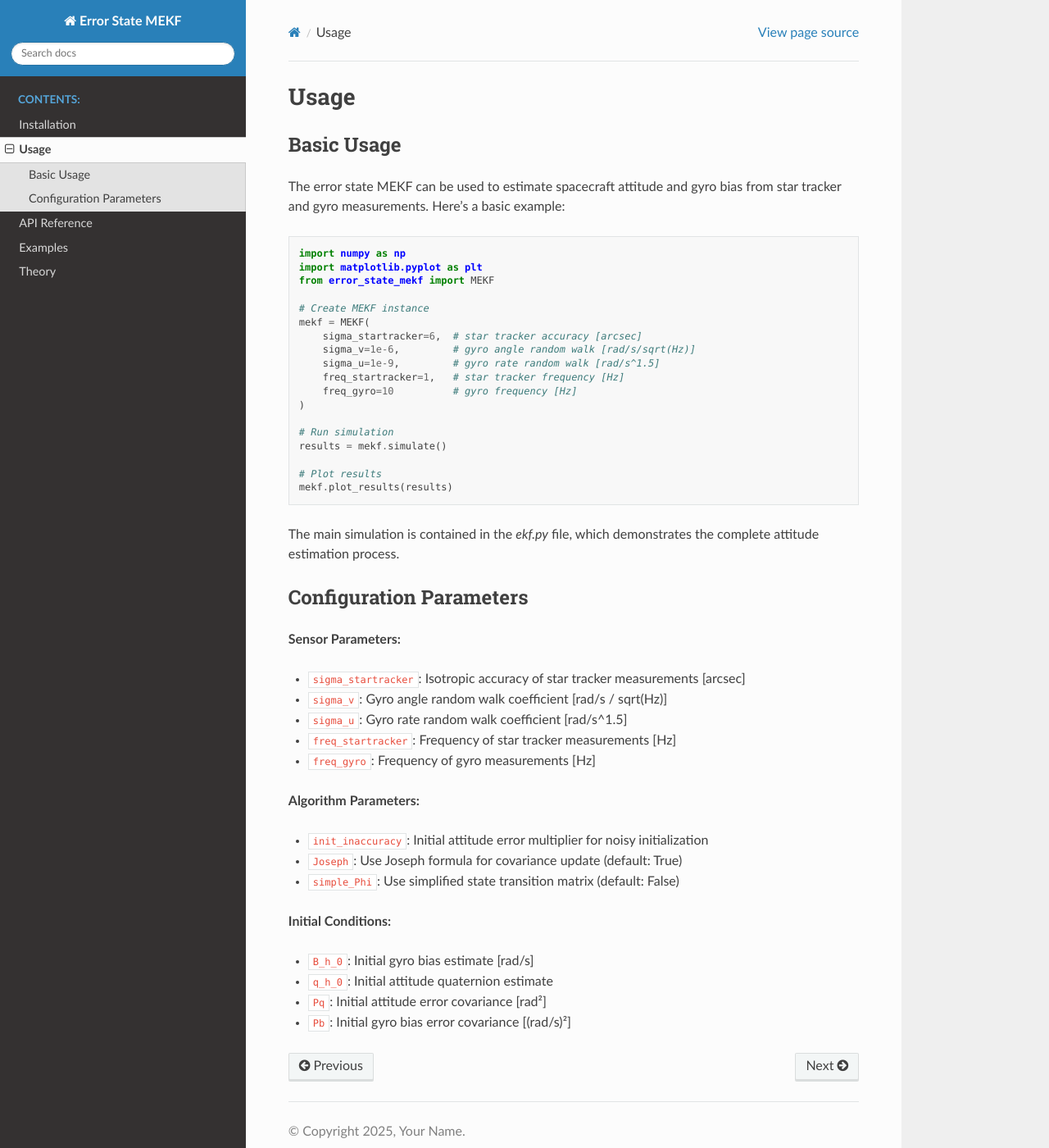
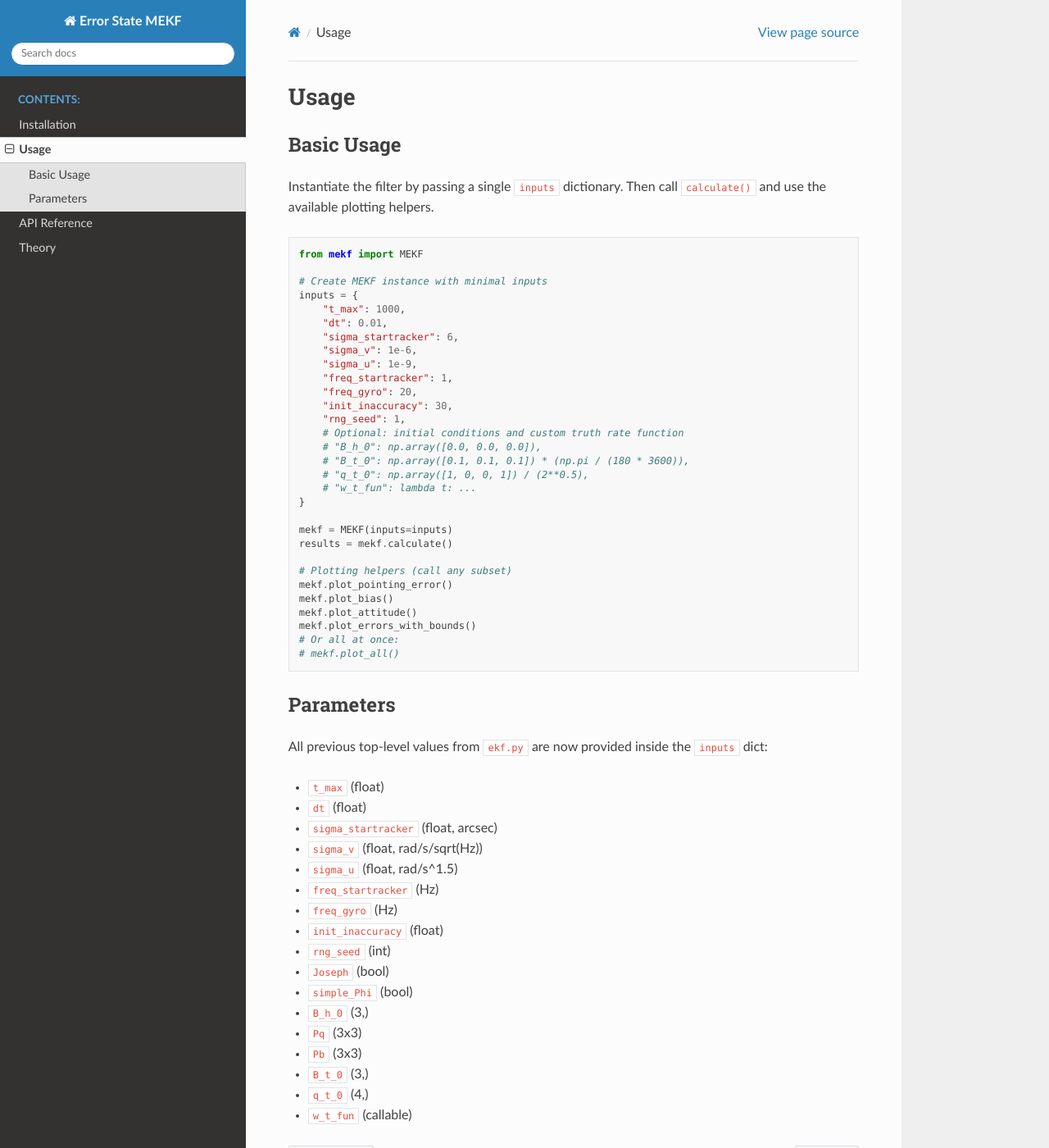
Before and after one commit to caba-llero/Error-state-MEKF, a Sphinx documentation site: the page built from docs/usage.rst, in a window 1280 px wide and 1400 px high. Shown: the whole window at 82% size. Built offline with Sphinx 7.4.7 and the Read the Docs theme 3.1.0, drawn with Linux system fonts in a browser that asks for light colours; some of the changed text lies outside the part shown.

Commit message:
added MEKF class, revamped the docs for usage ifno

```diff
--- a/docs/conf.py
+++ b/docs/conf.py
@@ -18,8 +18,8 @@ sys.path.insert(0, os.path.abspath('..'))
 # -- Project information -----------------------------------------------------
 
 project = 'Error State MEKF'
-copyright = '2025, Your Name'
-author = 'Your Name'
+copyright = '2025, Manel Caballero-Pérez'
+author = 'Manel Caballero-Pérez'
 
 # The full version, including alpha/beta/rc tags
 release = '0.1.0'
--- a/docs/index.rst
+++ b/docs/index.rst
@@ -10,7 +10,6 @@ This package implements an error state multiplicative extended Kalman filter (ME
    installation
    usage
    api_reference
-   examples
    theory
 
 Indices and tables
--- a/docs/usage.rst
+++ b/docs/usage.rst
@@ -4,51 +4,60 @@ Usage
 Basic Usage
 -----------
 
-The error state MEKF can be used to estimate spacecraft attitude and gyro bias from star tracker and gyro measurements. Here's a basic example:
+Instantiate the filter by passing a single ``inputs`` dictionary. Then call ``calculate()`` and use the available plotting helpers.
 
 .. code-block:: python
 
-    import numpy as np
-    import matplotlib.pyplot as plt
-    from error_state_mekf import MEKF
+    from mekf import MEKF
 
-    # Create MEKF instance
-    mekf = MEKF(
-        sigma_startracker=6,  # star tracker accuracy [arcsec]
-        sigma_v=1e-6,         # gyro angle random walk [rad/s/sqrt(Hz)]
-        sigma_u=1e-9,         # gyro rate random walk [rad/s^1.5]
-        freq_startracker=1,   # star tracker frequency [Hz]
-        freq_gyro=10          # gyro frequency [Hz]
-    )
+    # Create MEKF instance with minimal inputs
+    inputs = {
+        "t_max": 1000,
+        "dt": 0.01,
+        "sigma_startracker": 6,
+        "sigma_v": 1e-6,
+        "sigma_u": 1e-9,
+        "freq_startracker": 1,
+        "freq_gyro": 20,
+        "init_inaccuracy": 30,
+        "rng_seed": 1,
+        # Optional: initial conditions and custom truth rate function
+        # "B_h_0": np.array([0.0, 0.0, 0.0]),
+        # "B_t_0": np.array([0.1, 0.1, 0.1]) * (np.pi / (180 * 3600)),
+        # "q_t_0": np.array([1, 0, 0, 1]) / (2**0.5),
+        # "w_t_fun": lambda t: ...
+    }
 
-    # Run simulation
-    results = mekf.simulate()
+    mekf = MEKF(inputs=inputs)
+    results = mekf.calculate()
 
-    # Plot results
-    mekf.plot_results(results)
+    # Plotting helpers (call any subset)
+    mekf.plot_pointing_error()
+    mekf.plot_bias()
+    mekf.plot_attitude()
+    mekf.plot_errors_with_bounds()
+    # Or all at once:
+    # mekf.plot_all()
 
-The main simulation is contained in the `ekf.py` file, which demonstrates the complete attitude estimation process.
+Parameters
+----------
 
-Configuration Parameters
--------------------------
+All previous top-level values from ``ekf.py`` are now provided inside the ``inputs`` dict:
 
-**Sensor Parameters:**
-
-* ``sigma_startracker``: Isotropic accuracy of star tracker measurements [arcsec]
-* ``sigma_v``: Gyro angle random walk coefficient [rad/s / sqrt(Hz)]
-* ``sigma_u``: Gyro rate random walk coefficient [rad/s^1.5]
-* ``freq_startracker``: Frequency of star tracker measurements [Hz]
-* ``freq_gyro``: Frequency of gyro measurements [Hz]
-
-**Algorithm Parameters:**
-
-* ``init_inaccuracy``: Initial attitude error multiplier for noisy initialization
-* ``Joseph``: Use Joseph formula for covariance update (default: True)
-* ``simple_Phi``: Use simplified state transition matrix (default: False)
-
-**Initial Conditions:**
-
-* ``B_h_0``: Initial gyro bias estimate [rad/s]
-* ``q_h_0``: Initial attitude quaternion estimate
-* ``Pq``: Initial attitude error covariance [rad²]
-* ``Pb``: Initial gyro bias error covariance [(rad/s)²]
+- ``t_max`` (float)
+- ``dt`` (float)
+- ``sigma_startracker`` (float, arcsec)
+- ``sigma_v`` (float, rad/s/sqrt(Hz))
+- ``sigma_u`` (float, rad/s^1.5)
+- ``freq_startracker`` (Hz)
+- ``freq_gyro`` (Hz)
+- ``init_inaccuracy`` (float)
+- ``rng_seed`` (int)
+- ``Joseph`` (bool)
+- ``simple_Phi`` (bool)
+- ``B_h_0`` (3,)
+- ``Pq`` (3x3)
+- ``Pb`` (3x3)
+- ``B_t_0`` (3,)
+- ``q_t_0`` (4,)
+- ``w_t_fun`` (callable)
```
Also changed, not shown: README.md (+31 -2 lines), docs/api_reference.rst (+8 -55 lines), docs/examples.rst (deleted, +0 -76 lines), docs/installation.rst (+7 -21 lines), ekf.py (+33 -3 lines), mekf.py (added, +299 -0 lines), setup.py (+4 -3 lines).
